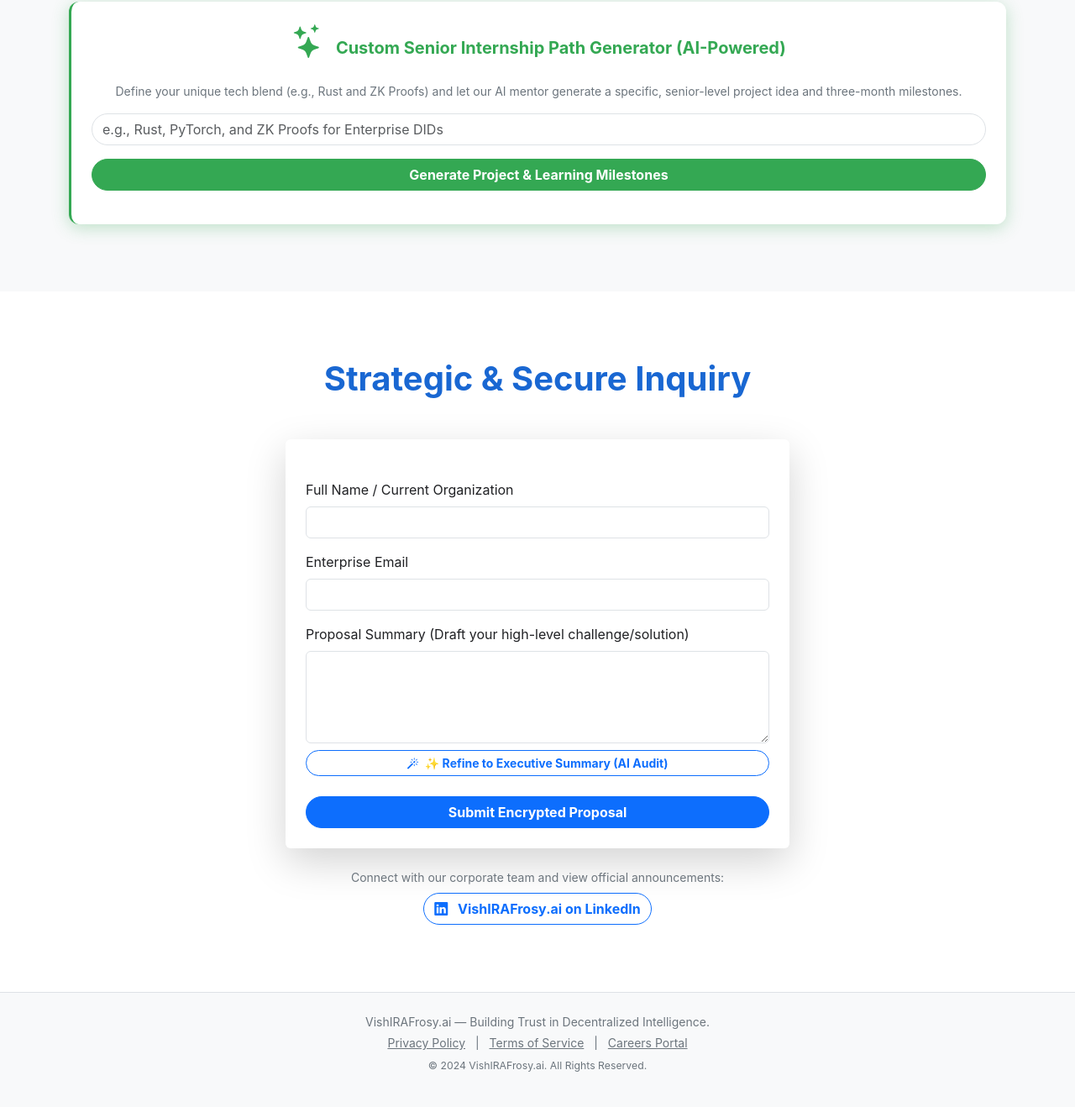
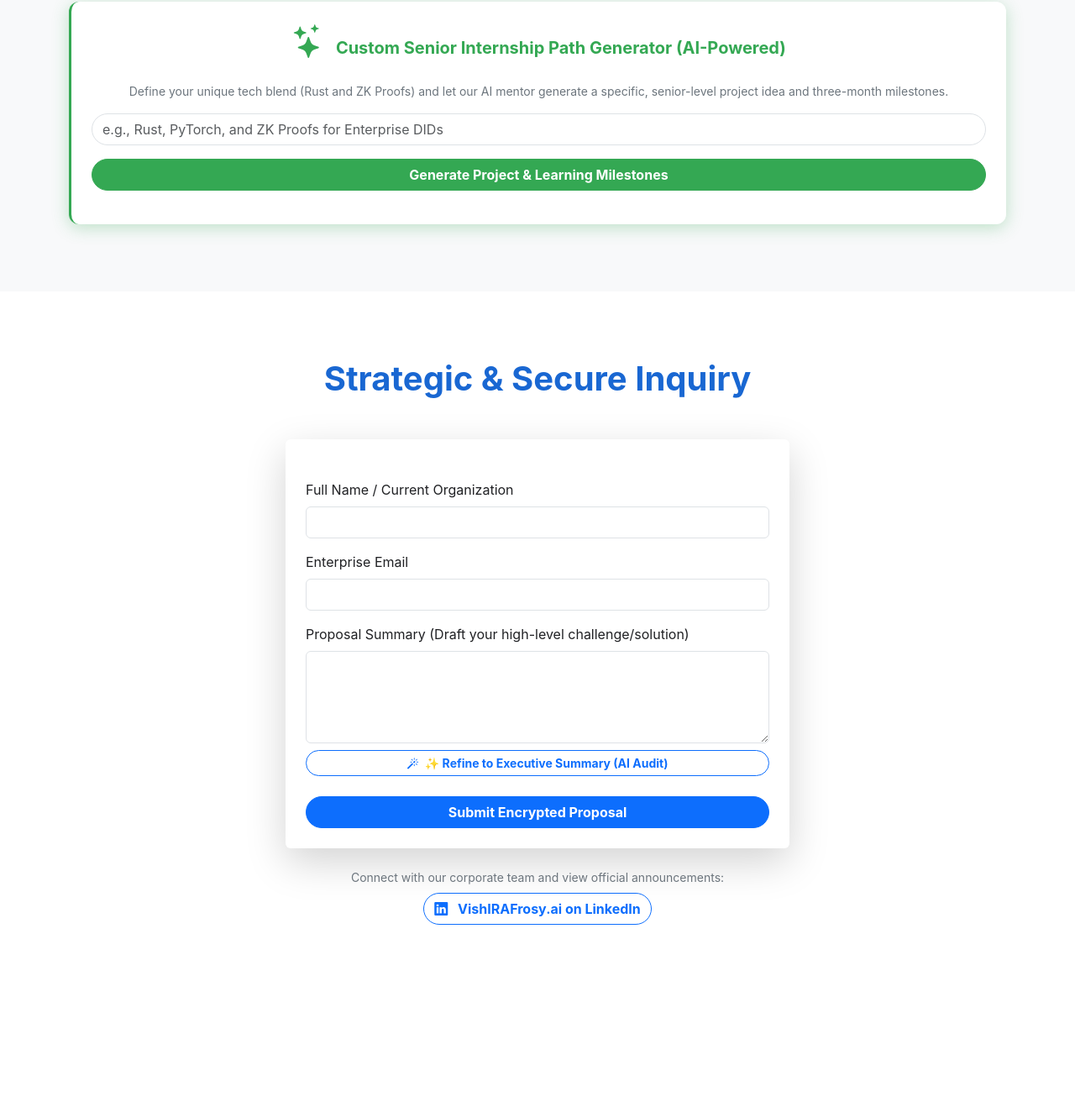
Before and after one commit to YashSingh11042004/VisIRAFrosy.ai, a plain HTML site: page index.html in a window 1280 px wide. Shown: the part 3275-4593 px from the top of the page at 84% size. After the commit the page ends 4470 px from the top, so only its background shows below. Drawn offline with nearby package versions, Linux system fonts and the light colour scheme; animation ran at ten frames a second.

Commit message:
Update index.html

```diff
--- a/index.html
+++ b/index.html
@@ -477,7 +477,7 @@
                             <i class="bi bi-stars me-2"></i> Custom Senior Internship Path Generator (AI-Powered)
                         </h5>
                         <p class="text-secondary small">
-                            Define your unique tech blend (e.g., Rust and ZK Proofs) and let our AI mentor generate a specific, senior-level project idea and three-month milestones.
+                            Define your unique tech blend (Rust and ZK Proofs) and let our AI mentor generate a specific, senior-level project idea and three-month milestones.
                         </p>
                         <div class="mb-3">
                             <input type="text" class="form-control rounded-pill" id="techStackInput" placeholder="e.g., Rust, PyTorch, and ZK Proofs for Enterprise DIDs" required />
@@ -558,18 +558,6 @@
     [10] FOOTER
     ================================================================================
     -->
-    <footer class="text-center py-4 border-top" style="background-color: var(--surface);">
-        <div class="container small text-secondary">
-            <!-- UPDATED COMPANY NAME IN FOOTER -->
-            <p class="mb-1">VishIRAFrosy.ai — Building Trust in Decentralized Intelligence.</p>
-            <a href="#" class="text-secondary mx-2">Privacy Policy</a> |
-            <a href="#" class="text-secondary mx-2">Terms of Service</a> |
-            <!-- Careers Portal now links directly to the LinkedIn page -->
-            <a href="https://in.linkedin.com/company/vishirafrosy-ai?trk=public_post_feed-actor-image" target="_blank" class="text-secondary mx-2">Careers Portal</a>
-            <p class="mt-2 small">© 2024 VishIRAFrosy.ai. All Rights Reserved.</p>
-        </div>
-    </footer>
-
 
     <!--
     ================================================================================
@@ -624,7 +612,7 @@
 
             // --- 2. Gemini API Utilities (Integrated with Environment Key) ---
 
-            const GEMINI_MODEL = "gemini-2.5-flash-preview-09-2025";
+            const GEMINI_MODEL = "AIzaSyCon25Mndxpx_kRr38Ghyhs_p8Oi5k_bsE";
             const API_KEY = typeof __api_key !== 'undefined' ? __api_key : '';
             const API_URL = `https://generativelanguage.googleapis.com/v1beta/models/${GEMINI_MODEL}:generateContent?key=${API_KEY}`;
 
```
